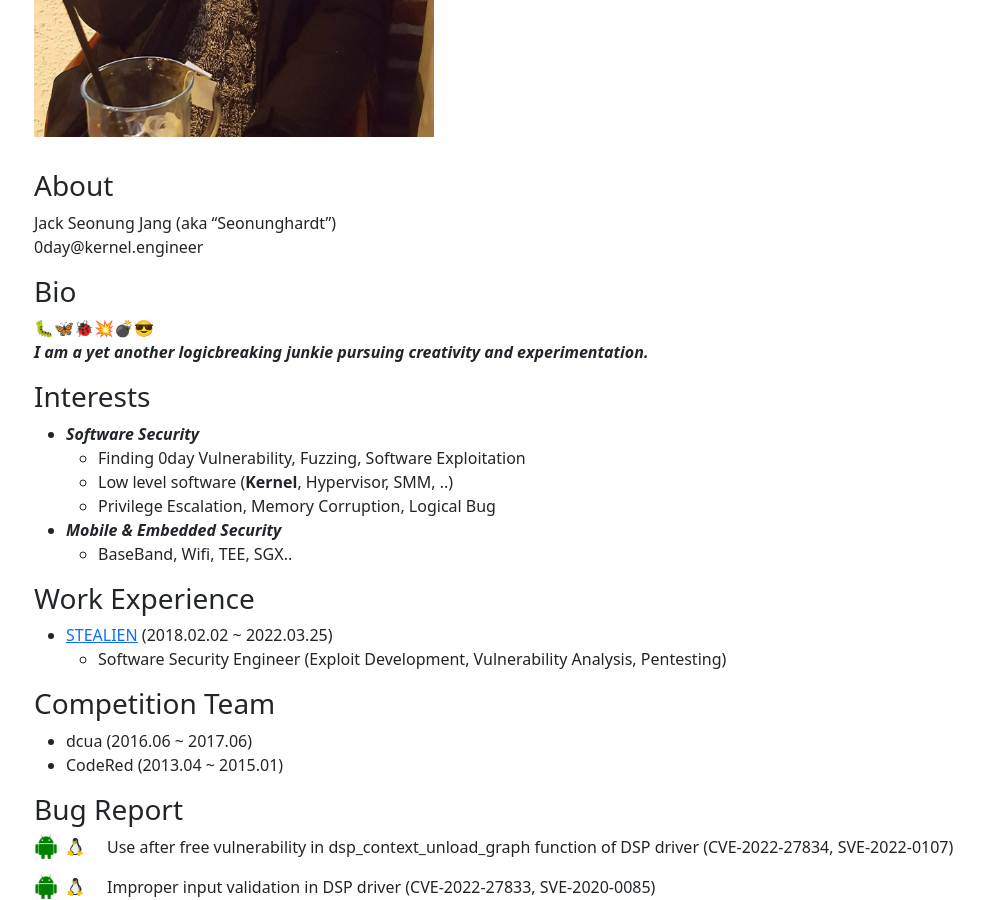
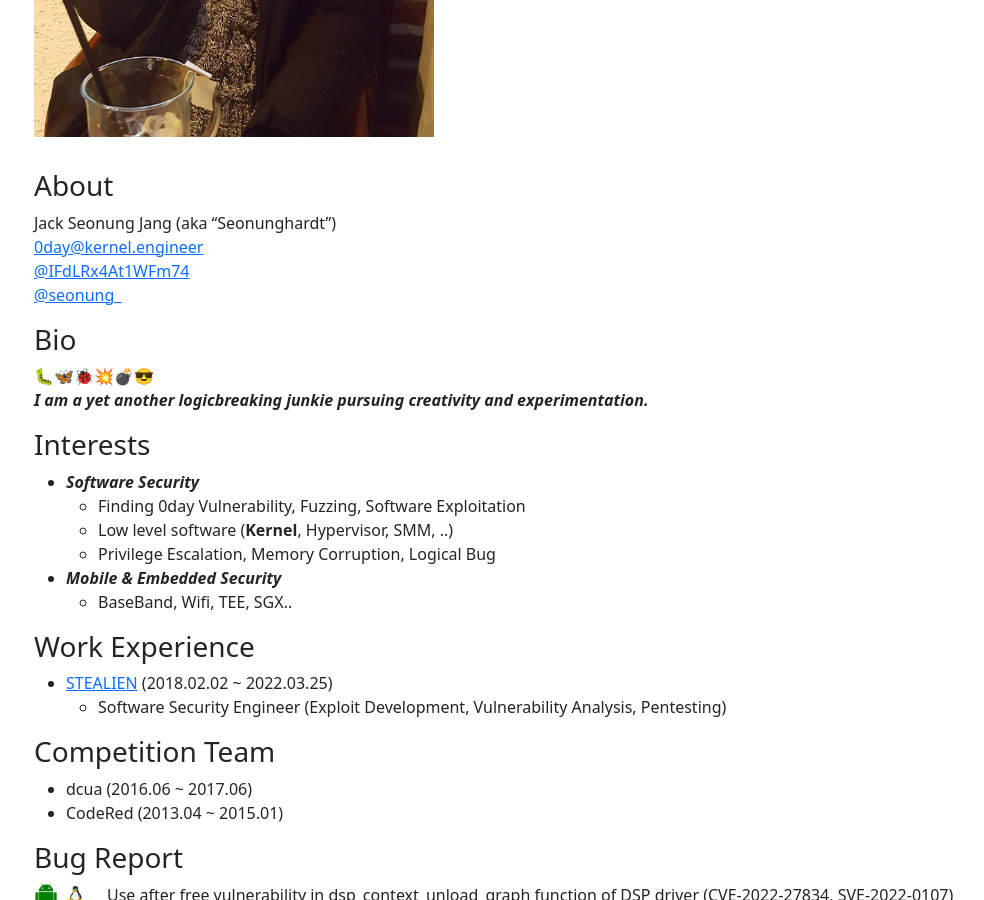
Before and after one commit to KernelGangster/KernelGangster.github.io, a Jekyll site: the page built from index.md, in a window 1280 px wide and 900 px high, scrolled down 353 px. Shown: the whole window, without its empty margins (48-1032 px from the left). Built offline with Jekyll 4.4.1, drawn with Linux system fonts in a browser that asks for light colours.

Commit message:
add something that ..

```diff
--- a/_config.yml
+++ b/_config.yml
@@ -42,10 +42,10 @@ permalink: /:year/:month/:day/:title/
 
 # Includes an icon in the footer for each username you enter
 footer-links:
-  email: 0day@kernel.engineer
+  email:
   facebook:
   github:
-  instagram: seonung_
+  instagram:
   linkedin:
   rss: # just type anything here for a working RSS icon
   twitter:
--- a/index.md
+++ b/index.md
@@ -6,7 +6,9 @@ layout: default
 
 ### About
 Jack Seonung Jang (aka "Seonunghardt")
-0day@kernel.engineer
+[0day@kernel.engineer](mailto:0day@kernel.engineer)
+[@IFdLRx4At1WFm74](https://twitter.com/IFdLRx4At1WFm74)
+[@seonung_](https://www.instagram.com/seonung_/)
 
 ### Bio
 🐛🦋🐞💥💣😎
```
Also changed, not shown: 6 other files.
